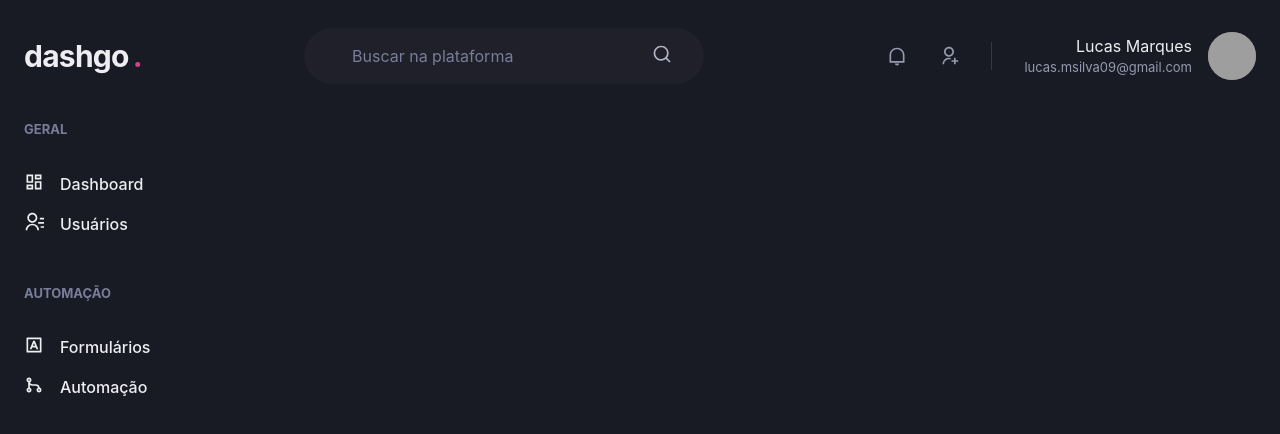
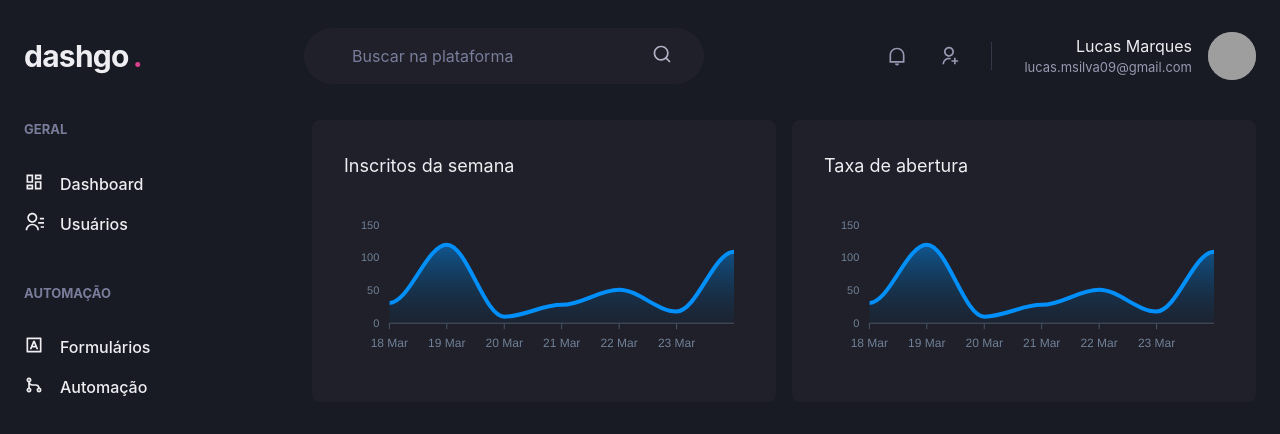
Before and after one commit to marqueslu/dashgo, a Next.js app: page /dashboard in a window 1280 px wide. Shown: the top 434 px of the page. Built offline with nearby package versions, Linux system fonts and the light colour scheme; grey boxes are pictures that could not be loaded.

Commit message:
Create the dashboard grid

```diff
--- a/package.json
+++ b/package.json
@@ -12,9 +12,11 @@
     "@chakra-ui/react": "^1.5.0",
     "@emotion/react": "^11.1.5",
     "@emotion/styled": "^11.3.0",
+    "apexcharts": "^3.26.0",
     "framer-motion": "^4.1.3",
     "next": "10.1.3",
     "react": "17.0.2",
+    "react-apexcharts": "^1.3.9",
     "react-dom": "17.0.2",
     "react-icons": "^4.2.0"
   },
--- a/src/pages/dashboard.tsx
+++ b/src/pages/dashboard.tsx
@@ -1,7 +1,66 @@
-import {Flex } from '@chakra-ui/react'
+import {Flex, SimpleGrid, Box, Text, theme } from '@chakra-ui/react'
+import { ApexOptions } from 'apexcharts'
+import dynamic from 'next/dynamic'
+import { Header } from "../components/Header"
+import { Sidebar } from '../components/Sidebar'
 
-import { Header } from "../components/Header";
-import { Sidebar } from '../components/Sidebar'
+const  Chart = dynamic(() => import ('react-apexcharts'), {
+  ssr: false
+})
+
+const options: ApexOptions = {
+  chart: {
+    toolbar: {
+      show: false,
+    },
+    zoom: {
+      enabled: false,
+    },
+    foreColor: theme.colors.gray[500],
+  },
+  grid: {
+    show: false,
+  },
+  dataLabels: {
+    enabled: false,
+  },
+  tooltip: {
+    enabled: false,
+  },
+  xaxis: {
+    type: 'datetime',
+    axisBorder: {
+      color: theme.colors.gray[600],
+    },
+    axisTicks: {
+      color: theme.colors.gray[600],
+    },
+    categories: [
+      '2021-03-18T00:00:00.000Z',
+      '2021-03-19T00:00:00.000Z',
+      '2021-03-20T00:00:00.000Z',
+      '2021-03-21T00:00:00.000Z',
+      '2021-03-22T00:00:00.000Z',
+      '2021-03-23T00:00:00.000Z',
+      '2021-03-24T00:00:00.000Z'
+    ],
+  },
+  fill: {
+    opacity: 0.3,
+    type: 'gradient',
+    gradient: {
+      shade: 'dark',
+      opacityFrom: 0.7,
+      opacityTo: 0.3
+    }
+  }
+}
+
+const series = [
+  {
+    name: 'series1', data: [31, 120, 10, 28, 51, 18, 109]
+  }
+]
 
 export default function Dashboard() {
   return (
@@ -10,6 +69,26 @@
 
       <Flex width="100%" marginY="6" maxWidth={1480} marginX="auto" paddingX="6">
         <Sidebar />
+
+        <SimpleGrid flex="1" gap="4" minChildWidth="320px" align="flex-start">
+          <Box
+            padding="8"
+            bg="gray.800"
+            borderRadius={8}
+            paddingBottom="4"
+          >
+            <Text fontSize="lg" marginBottom="4">Inscritos da semana</Text>
+            <Chart options={options} series={series} type="area" height={160} />
+          </Box>
+          <Box
+            padding="8"
+            bg="gray.800"
+            borderRadius={8}
+          >
+            <Text fontSize="lg" marginBottom="4">Taxa de abertura</Text>
+            <Chart options={options} series={series} type="area" height={160} />
+          </Box>
+        </SimpleGrid>
       </Flex>
     </Flex>
   )
```
Also changed, not shown: 1 other file (tests, documents, lock files or other folders).
